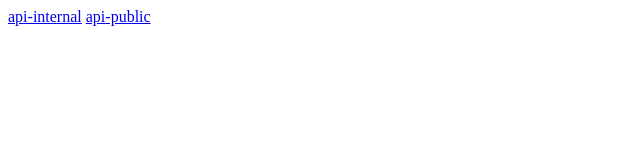
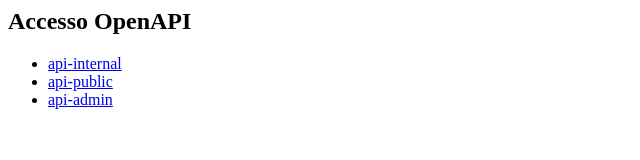
Before and after one commit to accesso-app/backend, a plain HTML site: page index.html in a window 1280 px wide. Shown: the whole page, without its empty margins (0-640 px from the left). Drawn offline with Linux system fonts and the light colour scheme.

Commit message:
deploy: a7d93c98850a2f7a66b49b0b6547fc5ccf129ad3

```diff
--- a/index.html
+++ b/index.html
@@ -1,2 +1,6 @@
-<a href="/backend/api-internal/index.html">api-internal</a>
-<a href="/backend/api-public/index.html">api-public</a>
+<h2>Accesso OpenAPI</h2>
+<ul>
+  <li><a href="/backend/api-internal/index.html">api-internal</a></li>
+  <li><a href="/backend/api-public/index.html">api-public</a></li>
+  <li><a href="/backend/api-admin/index.html">api-admin</a></li>
+</ul>
```
